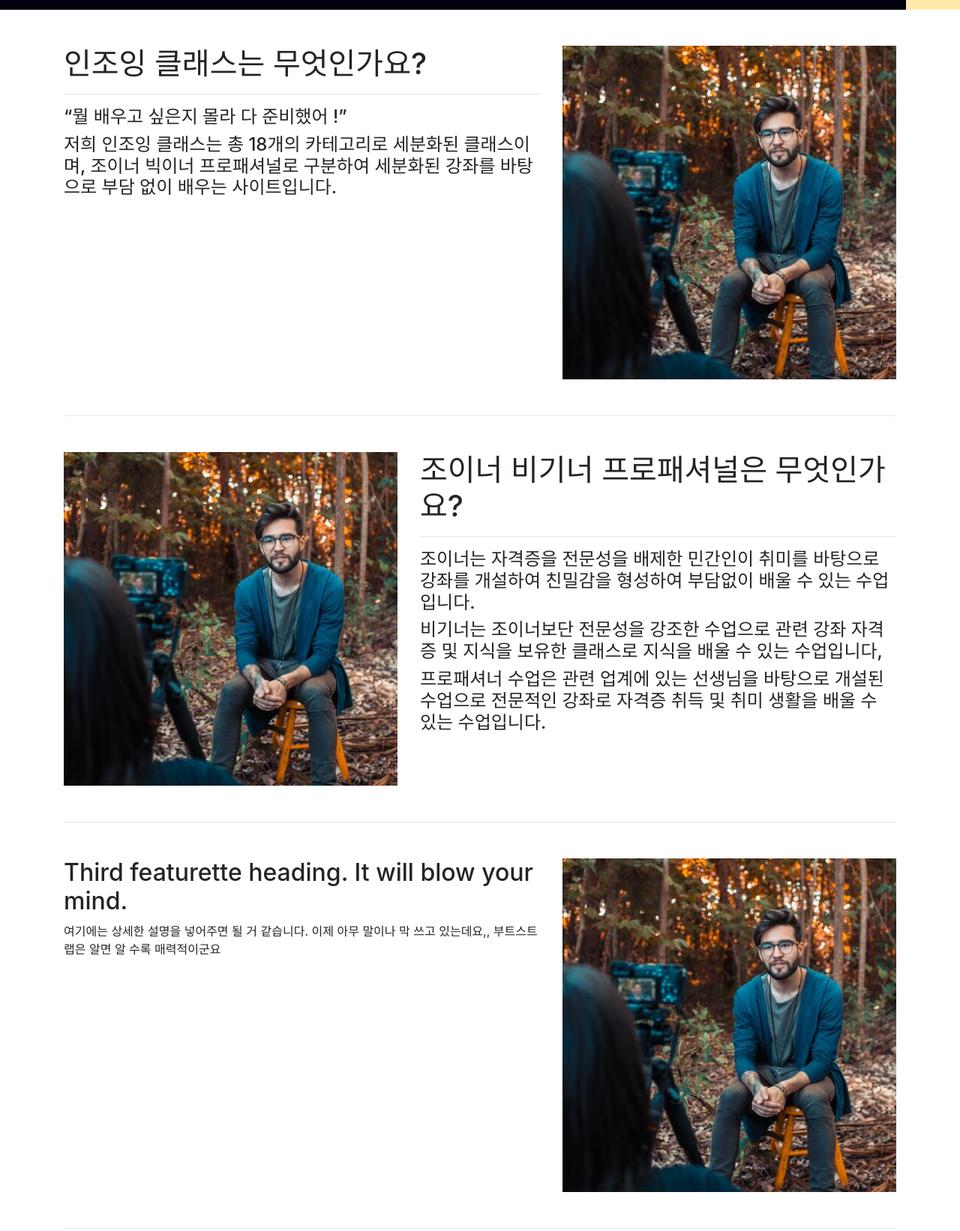
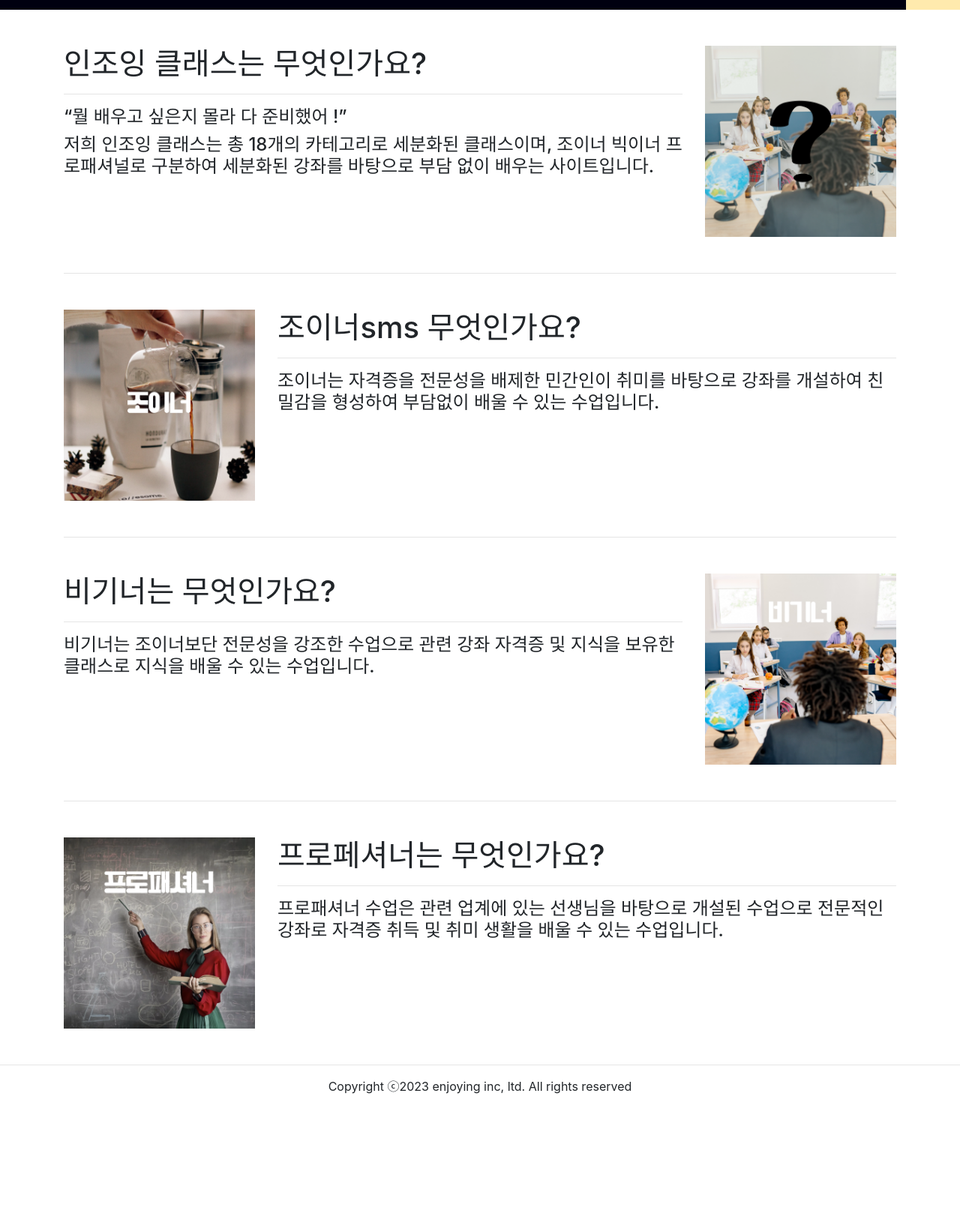
Before and after one commit to wjdtjd0509/wjdtjd0509.github.io, a plain HTML site: page Enjoying/enjoying.html in a window 1280 px wide. Shown: the part 769-2411 px from the top of the page at 75% size. After the commit the page ends 2246 px from the top, so only its background shows below. Drawn offline with nearby package versions, Linux system fonts and the light colour scheme; files that its build step writes are made by us from their sources.

Commit message:
최종본

```diff
--- a/Enjoying/enjoying.html
+++ b/Enjoying/enjoying.html
@@ -131,66 +131,52 @@
     <!-- 콘텐츠 -->
     <div class="container">
         <div class="row my-5">
-            <div class="col-7">
+            <div class="col-9">
                 <h1>인조잉 클래스는 무엇인가요?</h1>
                 <hr />
                 <h4>“뭘 배우고 싶은지 몰라 다 준비했어 !”</h4>
                 <h4>저희 인조잉 클래스는 총 18개의 카테고리로 세분화된 클래스이며, 조이너 빅이너 프로패셔널로 구분하여 세분화된 강좌를 바탕으로 부담 없이 배우는 사이트입니다.</h4>
             </div>
-            <div class="col-5">
-                <img src="./images/vocalinter.jpg" alt="" class="w-100">
+            <div class="col-3">
+                <img src="./images/main1.png" alt="" class="w-100">
             </div>
         </div>
-
         <hr />
-
         <div class="row my-5">
-            <div class="col-5">
-                <img src="./images/vocalinter.jpg" alt="" class="w-100">
+            <div class="col-3">
+                <img src="./images/joy.png" alt="" class="w-100">
             </div>
-            <div class="col-7">
-                <h1>조이너 비기너 프로패셔널은 무엇인가요?</h1>
+            <div class="col-9">
+                <h1>조이너sms 무엇인가요?</h1>
                 <hr />
                 <h4>조이너는 자격증을 전문성을 배제한 민간인이 취미를 바탕으로 강좌를 개설하여 친밀감을 형성하여 부담없이 배울 수 있는 수업입니다.</h4>
-                <h4>비기너는 조이너보단 전문성을 강조한 수업으로 관련 강좌 자격증 및 지식을 보유한 클래스로 지식을 배울  수 있는 수업입니다,</h4>
+            </div>
+        </div>
+        <hr />
+        <div class="row my-5">
+            <div class="col-9">
+                <h1>비기너는 무엇인가요?</h1>
+                <hr />
+                <h4>비기너는 조이너보단 전문성을 강조한 수업으로 관련 강좌 자격증 및 지식을 보유한 클래스로 지식을 배울  수 있는 수업입니다.</h4>
+            </div>
+            <div class="col-3">
+                <img src="./images/be.png" alt="" class="w-100">
+            </div>
+        </div>
+        <hr />
+        <div class="row my-5">
+            <div class="col-3">
+                <img src="./images/pro11.png" alt="" class="w-100">
+            </div>
+            <div class="col-9">
+                <h1>프로페셔너는 무엇인가요?</h1>
+                <hr />
                 <h4>프로패셔너 수업은  관련 업계에 있는 선생님을 바탕으로 개설된 수업으로 전문적인 강좌로 자격증 취득 및 취미 생활을 배울 수 있는 수업입니다.</h4>
             </div>
         </div>
+    </div>
 
-        <hr />
 
-        <div class="row my-5">
-            <div class="col-7">
-                <h2>Third featurette heading. It will blow your mind.</h2>
-                <p>여기에는 상세한 설명을 넣어주면 될 거 같습니다. 이제 아무 말이나 막 쓰고 있는데요,, 부트스트랩은 알면 알 수록 매력적이군요</p>
-            </div>
-            <div class="col-5">
-                <img src="./images/vocalinter.jpg" alt="" class="w-100">
-            </div>
-        </div>
-
-        <hr />
-
-        <div class="row my-5">
-            <div class="col-5">
-                <img src="./images/vocalinter.jpg" alt="" class="w-100">
-            </div>
-            <div class="col-7">
-                <h2>Forth featurette heading. It will blow your mind.</h2>
-                <p>여기에는 상세한 설명을 넣어주면 될 거 같습니다. 이제 아무 말이나 막 쓰고 있는데요,, 부트스트랩은 알면 알 수록 매력적이군요</p>
-            </div>
-        </div>
-
-        <hr />
-
-        <div class="jumbotron my-5">
-            <h1 class="display-4">Enjoying 사용법</h1>
-            <p class="lead">여기에는 다양한 문구가 필요하답니다~.</p>
-            <hr class="my-4">
-            <p>It uses utility classes for typography and spacing to space content out within the larger container.</p>
-            <a class="btn btn-primary btn-lg" href="#" role="button">Learn more</a>
-        </div>
-    </div>
     <!-- footer -->
     <div class="text-center">
         <hr />
```
Also changed, not shown: Enjoying/class_add.html (+5 -2 lines), Enjoying/find_friends_seoul.html (+5 -5 lines), Enjoying/images/be.png (added), Enjoying/images/joy.png (added), Enjoying/images/main1.png (added), Enjoying/images/pro11.png (added), 3 other files.
